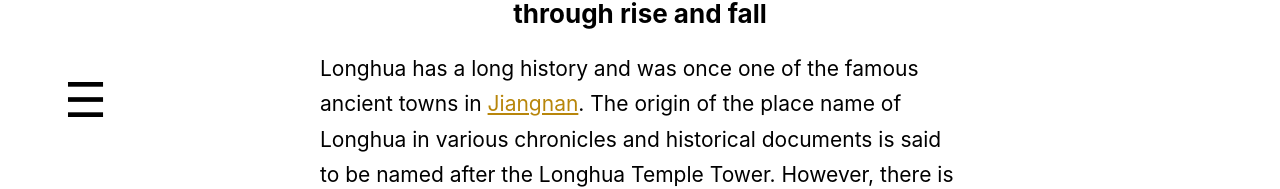
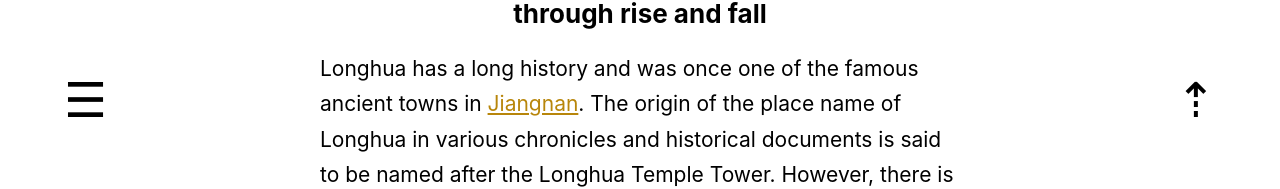
Before and after one commit to ZGZOO/longhua, a React (Create React App) app: page / in a window 1280 px wide. Shown: the part 599-788 px from the top of the page. Built offline with nearby package versions, Linux system fonts and the light colour scheme.

Commit message:
added auto scroll to top

```diff
--- a/src/App.js
+++ b/src/App.js
@@ -4,6 +4,7 @@ import './App.css';
 import Homepage from './Pages/homepage';
 import Sidemenu from './Components/Sidemenu/Sidemenu'
 import Burger from './Components/Burger/Burger';
+import ToTopBtn from './Components/ToTopBtn/ToTopBtn';
 
 function App() {
   const [open, setOpen] = useState(false);
@@ -12,6 +13,7 @@ function App() {
     <div className="App">
       <Sidemenu open={open} setOpen={setOpen}/>
       <Burger setOpen={setOpen}/>
+      <ToTopBtn/>
       <Homepage />
     </div>
   );
--- /dev/null
+++ b/src/Components/ToTopBtn/ToTopBtn.css
@@ -0,0 +1,22 @@
+.top {
+  position: fixed;
+  bottom: 10px;
+  right: 10px;
+  font-size: 1.6em;
+}
+
+@media only screen and (min-width: 426px) {
+  .top {
+    font-size: 2.2em;
+    right: 5%;
+    bottom: 7%;
+  }
+}
+
+@media only screen and (min-width: 769px) {
+  .top {
+    font-size: 3em;
+    right: 5%;
+    bottom: 9%;
+  }
+}
--- /dev/null
+++ b/src/Components/ToTopBtn/ToTopBtn.js
@@ -0,0 +1,16 @@
+import React from 'react';
+import "./ToTopBtn.css";
+
+function ToTopBtn(){
+    const scrollToTop = () => {
+        window.scrollTo({top: 0, behavior: 'smooth'});
+    }
+
+    return(
+        <div className="top" onClick={scrollToTop}>
+            &#8673;
+        </div>
+    )
+}
+
+export default ToTopBtn;
```
Also changed, not shown: 1 other file (tests, documents, lock files or other folders).
